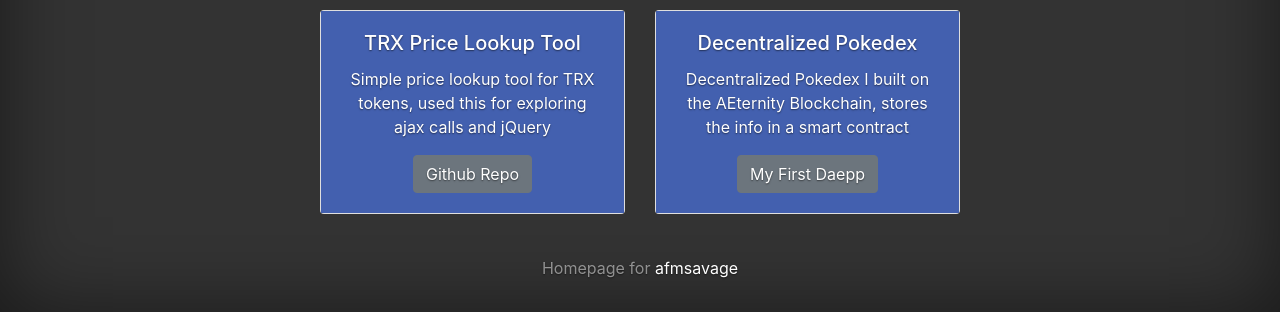
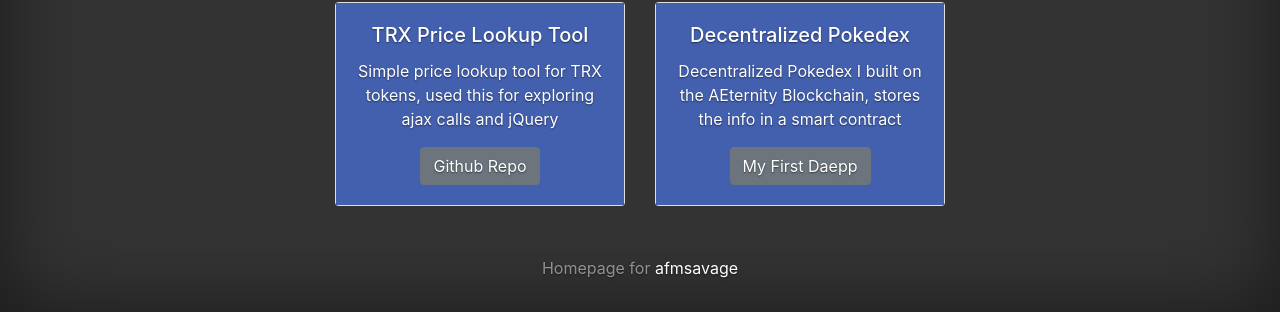
Before and after one commit to RouvenFox/personalsite, a plain HTML site: page index.html in a window 1280 px wide. Shown: the part 488-800 px from the top of the page. Drawn offline with nearby package versions, Linux system fonts and the light colour scheme.

Commit message:
Some fixes for the website
- Fixed indention for more readabilty
- Moved some elements
- Moved styling to the custom css, istead of <br> elements
- Added a margin to the text boxes.

```diff
--- a/index.html
+++ b/index.html
@@ -32,35 +32,46 @@
 
   <div class="container">
     <h1>About Me</h1>
-    <p class="lead"> Hello! My name is Antonio Savage. I am new to programming and am starting with JavaScript. I want to be able to build some sweet web apps and get some of the ideas I have for apps out of my head and materialized! I am a very big fan of learning something new every day and I will be adding to this basic bootstrap template as I learn more.</p>
+    <p class="lead"> Hello! My name is Antonio Savage. I am new to programming
+      and am starting with JavaScript. I want to be able to build some sweet web
+      apps and get some of the ideas I have for apps out of my head and materialized!
+      I am a very big fan of learning something new every day and I will be adding
+      to this basic bootstrap template as I learn more.</p>
   </div>
-<br>
-<br>
-    <div class="row">
-        <div class="col">
+
+  <section id="projects">
+    <div class="container">
       <h2>Links to Github Projects</h2>
+
       <div class="row">
         <div class="col-sm-6">
           <div class="card">
             <div class="card-body">
               <h5 class="card-title">TRX Price Lookup Tool</h5>
-                    <p class="card-text">Simple price lookup tool for TRX tokens, used this for exploring ajax calls and jQuery</p>
-                    <a href="https://github.com/afmsavage/api-call-test" class="btn btn-secondary">Github Repo</a>
+              <p class="card-text">Simple price lookup tool for TRX tokens,
+                used this for exploring ajax calls and jQuery</p>
+              <a href="https://github.com/afmsavage/api-call-test"
+              class="btn btn-secondary">Github Repo</a>
             </div>
           </div>
         </div>
+
         <div class="col-sm-6">
           <div class="card">
             <div class="card-body">
               <h5 class="card-title">Decentralized Pokedex</h5>
-                    <p class="card-text">Decentralized Pokedex I built on the AEternity Blockchain, stores the info in a smart contract</p>
-                    <a href="https://github.com/afmsavage/aeternity-dacade" class="btn btn-secondary">My First Daepp</a>
+              <p class="card-text">Decentralized Pokedex I built on the AEternity
+                Blockchain, stores the info in a smart contract</p>
+              <a href="https://github.com/afmsavage/aeternity-dacade"
+              class="btn btn-secondary">My First Daepp</a>
             </div>
           </div>
         </div>
       </div>
+
     </div>
-</div>
+  </section>
+
 
 
 
@@ -69,9 +80,6 @@
       <p>Homepage for <a href="https://twitter.com/skumbagt">afmsavage</a></p>
     </div>
   </footer>
-  </div>
-
-</body>
 
   <!-- Optional JavaScript -->
   <!-- jQuery first, then Popper.js, then Bootstrap JS -->
@@ -84,4 +92,5 @@
   <script src="https://stackpath.bootstrapcdn.com/bootstrap/4.3.1/js/bootstrap.min.js"
     integrity="sha384-JjSmVgyd0p3pXB1rRibZUAYoIIy6OrQ6VrjIEaFf/nJGzIxFDsf4x0xIM+B07jRM"
     crossorigin="anonymous"></script>
+</body>
 </html>
```
Lines whose indentation alone changed are shown as unchanged.
